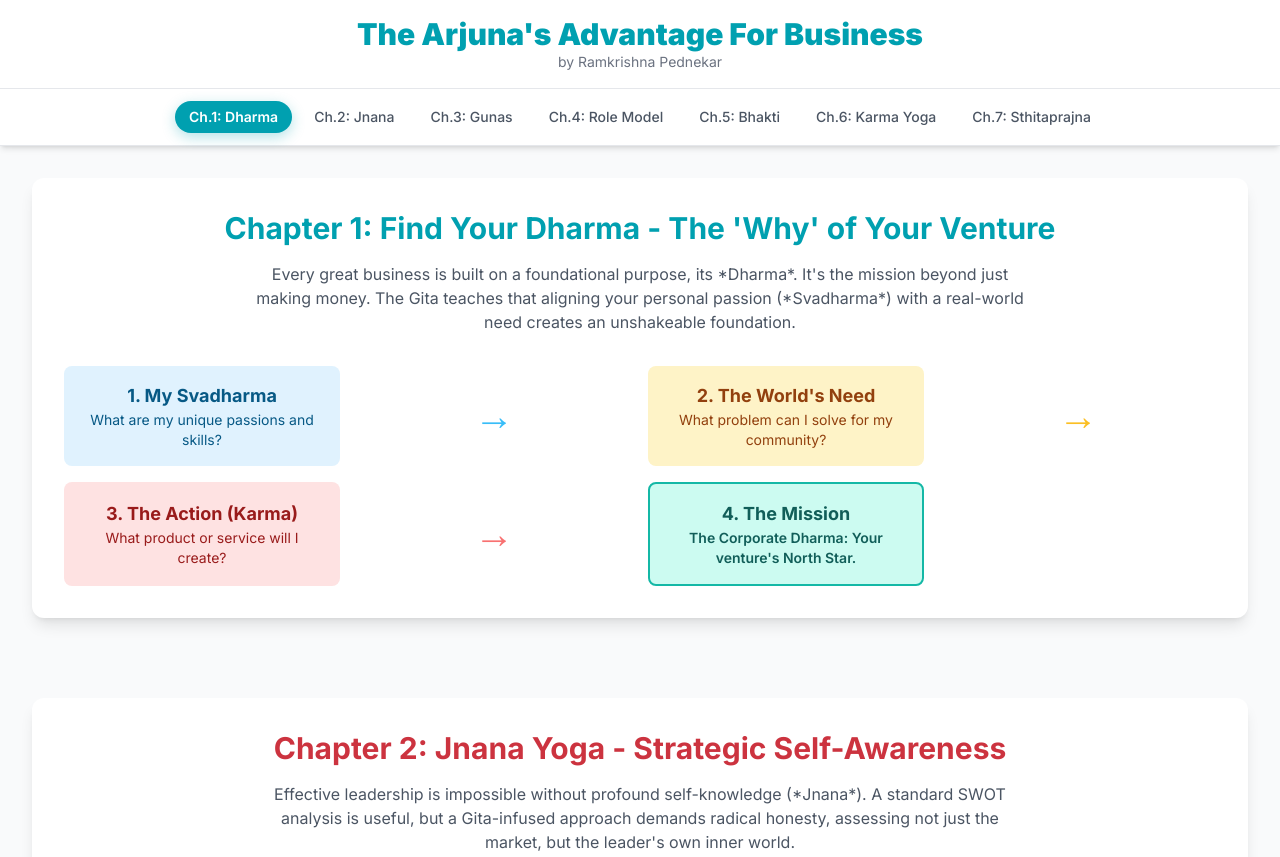
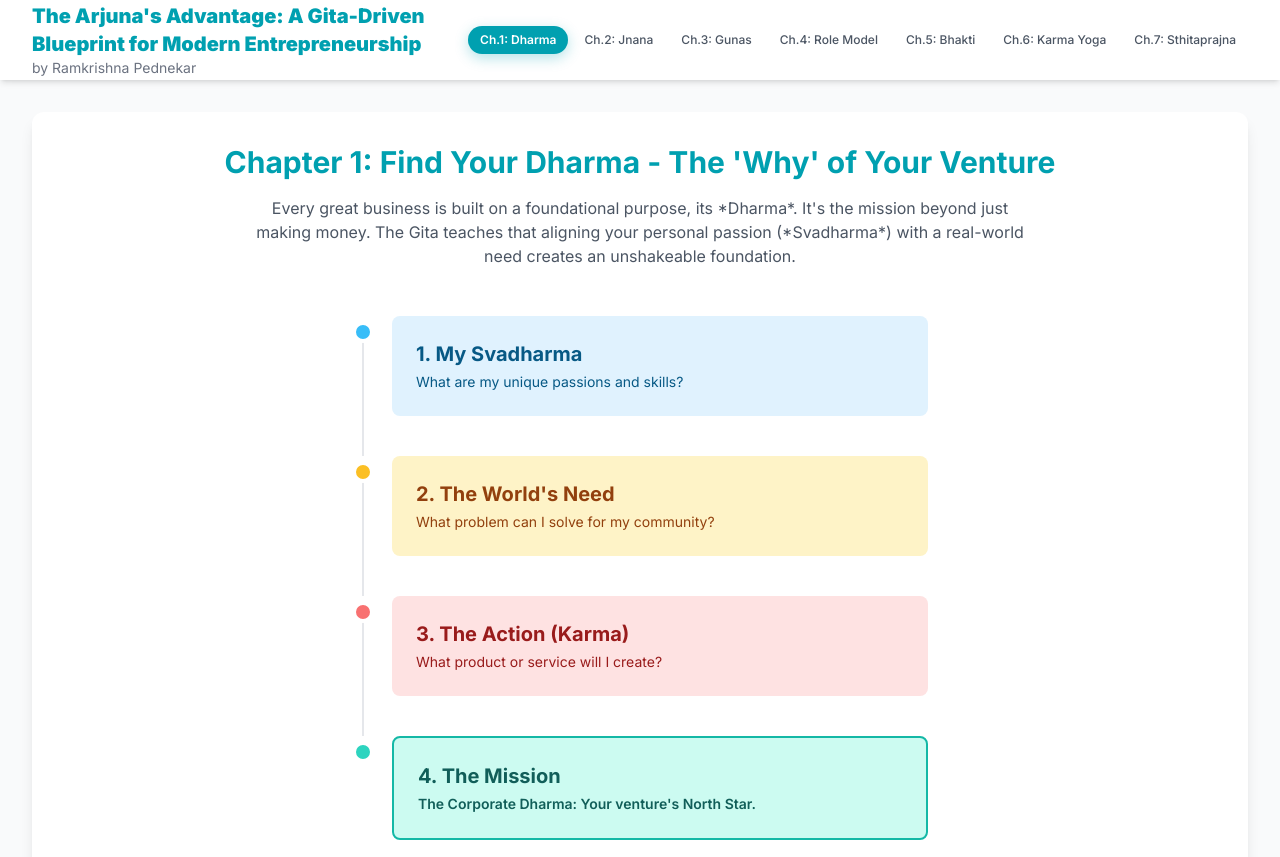
Before and after one commit to sidd82/The-Arjuna-s-Advantage-For-Business, a plain HTML site: page index.html in a window 1280 px wide. Shown: the top 857 px of the page. Drawn offline with nearby package versions, Linux system fonts and the light colour scheme.

Commit message:
Update index.html

```diff
--- a/index.html
+++ b/index.html
@@ -28,9 +28,10 @@
         }
         .nav-link {
             transition: all 0.2s ease-in-out;
-            padding: 6px 14px;
+            padding: 6px 12px;
             border-radius: 9999px;
             font-weight: 500;
+            white-space: nowrap;
         }
         .nav-link.active {
             background-color: #00A0B0;
@@ -63,10 +64,6 @@
             transform: translateY(-8px);
             box-shadow: 0 10px 15px -3px rgba(0, 0, 0, 0.1), 0 4px 6px -2px rgba(0, 0, 0, 0.05);
         }
-        .flowchart-arrow {
-            font-size: 2.5rem;
-            line-height: 1;
-        }
         .flip-card {
             background-color: transparent;
             perspective: 1000px;
@@ -98,18 +95,67 @@
         .flip-card-back {
             transform: rotateY(180deg);
         }
+        .timeline-item {
+            position: relative;
+            padding-bottom: 2.5rem;
+        }
+        .timeline-item:last-child {
+            padding-bottom: 0;
+        }
+        .timeline-line {
+            position: absolute;
+            top: 10px;
+            left: 10px;
+            bottom: 0;
+            width: 2px;
+            background-color: #e5e7eb;
+        }
+         .timeline-item:last-child .timeline-line {
+            display: none;
+        }
+        .timeline-dot {
+            position: absolute;
+            top: 5px;
+            left: 0;
+            width: 22px;
+            height: 22px;
+            border-radius: 50%;
+            border: 4px solid white;
+        }
     </style>
 </head>
 <body class="bg-gray-50 text-gray-800">
 
     <header id="page-header" class="bg-white/95 backdrop-blur-lg fixed top-0 left-0 right-0 z-50 shadow-md">
-        <div class="container mx-auto px-4 md:px-8 text-center py-4">
-             <h1 class="text-2xl md:text-3xl font-black text-[#00A0B0]">The Arjuna's Advantage For Business</h1>
-             <p class="text-sm text-gray-500">by Ramkrishna Pednekar</p>
+        <div class="container mx-auto px-4 md:px-8">
+            <div class="flex items-center justify-between h-20">
+                <div class="text-left">
+                     <h1 class="text-lg md:text-xl font-black text-[#00A0B0]">The Arjuna's Advantage: A Gita-Driven Blueprint for Modern Entrepreneurship</h1>
+                     <p class="text-xs md:text-sm text-gray-500">by Ramkrishna Pednekar</p>
                 </div>
-        <nav class="border-b border-t border-gray-200 py-3">
-            <div class="container mx-auto px-4">
-                <div class="flex items-center justify-center flex-wrap gap-x-2 gap-y-2">
+                <!-- Desktop Nav -->
+                <nav class="hidden lg:flex items-center space-x-1">
+                    <a href="#dharma" class="nav-link text-xs text-gray-600">Ch.1: Dharma</a>
+                    <a href="#jnana" class="nav-link text-xs text-gray-600">Ch.2: Jnana</a>
+                    <a href="#gunas" class="nav-link text-xs text-gray-600">Ch.3: Gunas</a>
+                    <a href="#role-model" class="nav-link text-xs text-gray-600">Ch.4: Role Model</a>
+                    <a href="#bhakti" class="nav-link text-xs text-gray-600">Ch.5: Bhakti</a>
+                    <a href="#karma-yoga" class="nav-link text-xs text-gray-600">Ch.6: Karma Yoga</a>
+                    <a href="#sthitaprajna" class="nav-link text-xs text-gray-600">Ch.7: Sthitaprajna</a>
+                </nav>
+                <!-- Mobile Menu Button -->
+                <div class="lg:hidden">
+                    <button id="menu-btn" class="p-2 rounded-md text-gray-600 hover:text-gray-900 hover:bg-gray-100 focus:outline-none focus:ring-2 focus:ring-inset focus:ring-teal-500">
+                        <span class="sr-only">Open main menu</span>
+                        <svg id="menu-open-icon" class="h-6 w-6" fill="none" viewBox="0 0 24 24" stroke="currentColor"><path stroke-linecap="round" stroke-linejoin="round" stroke-width="2" d="M4 6h16M4 12h16M4 18h16"></path></svg>
+                        <svg id="menu-close-icon" class="h-6 w-6 hidden" fill="none" viewBox="0 0 24 24" stroke="currentColor"><path stroke-linecap="round" stroke-linejoin="round" stroke-width="2" d="M6 18L18 6M6 6l12 12"></path></svg>
+                    </button>
+                </div>
+            </div>
+        </div>
+        <!-- Mobile Menu -->
+        <nav id="mobile-menu" class="hidden lg:hidden border-t border-gray-200">
+            <div class="flex flex-col items-center space-y-2 py-4">
                 <a href="#dharma" class="nav-link text-sm text-gray-600">Ch.1: Dharma</a>
                 <a href="#jnana" class="nav-link text-sm text-gray-600">Ch.2: Jnana</a>
                 <a href="#gunas" class="nav-link text-sm text-gray-600">Ch.3: Gunas</a>
@@ -117,7 +163,6 @@
                 <a href="#bhakti" class="nav-link text-sm text-gray-600">Ch.5: Bhakti</a>
                 <a href="#karma-yoga" class="nav-link text-sm text-gray-600">Ch.6: Karma Yoga</a>
                 <a href="#sthitaprajna" class="nav-link text-sm text-gray-600">Ch.7: Sthitaprajna</a>
-                </div>
             </div>
         </nav>
         <div id="read-progress-bar"></div>
@@ -128,15 +173,47 @@
         <main class="space-y-20">
             <section id="dharma" class="infographic-section bg-white rounded-xl shadow-lg p-6 md:p-8">
                 <h2 class="text-3xl font-bold text-[#00A0B0] mb-4 text-center">Chapter 1: Find Your Dharma - The 'Why' of Your Venture</h2>
-                <p class="text-center text-gray-600 mb-8 max-w-3xl mx-auto">Every great business is built on a foundational purpose, its *Dharma*. It's the mission beyond just making money. The Gita teaches that aligning your personal passion (*Svadharma*) with a real-world need creates an unshakeable foundation.</p>
-                <div class="grid grid-cols-1 md:grid-cols-4 items-center gap-y-4 md:gap-x-4 text-center">
-                    <div class="interactive-card bg-sky-100 text-sky-800 p-4 rounded-lg h-full flex flex-col justify-center"><h3 class="font-bold text-lg">1. My Svadharma</h3><p class="text-sm">What are my unique passions and skills?</p></div>
-                    <div class="flowchart-arrow text-sky-400 hidden md:block">&rarr;</div><div class="flowchart-arrow text-sky-400 md:hidden">&darr;</div>
-                    <div class="interactive-card bg-amber-100 text-amber-800 p-4 rounded-lg h-full flex flex-col justify-center"><h3 class="font-bold text-lg">2. The World's Need</h3><p class="text-sm">What problem can I solve for my community?</p></div>
-                    <div class="flowchart-arrow text-amber-400 hidden md:block">&rarr;</div><div class="flowchart-arrow text-amber-400 md:hidden">&darr;</div>
-                    <div class="interactive-card bg-red-100 text-red-800 p-4 rounded-lg h-full flex flex-col justify-center"><h3 class="font-bold text-lg">3. The Action (Karma)</h3><p class="text-sm">What product or service will I create?</p></div>
-                    <div class="flowchart-arrow text-red-400 hidden md:block">&rarr;</div><div class="flowchart-arrow text-red-400 md:hidden">&darr;</div>
-                    <div class="interactive-card bg-teal-100 text-teal-800 p-4 rounded-lg border-2 border-teal-500 h-full flex flex-col justify-center"><h3 class="font-bold text-lg">4. The Mission</h3><p class="text-sm font-semibold">The Corporate Dharma: Your venture's North Star.</p></div>
+                <p class="text-center text-gray-600 mb-12 max-w-3xl mx-auto">Every great business is built on a foundational purpose, its *Dharma*. It's the mission beyond just making money. The Gita teaches that aligning your personal passion (*Svadharma*) with a real-world need creates an unshakeable foundation.</p>
+                <div class="max-w-xl mx-auto">
+                    <div class="timeline-item">
+                        <div class="timeline-line"></div>
+                        <div class="timeline-dot bg-sky-400"></div>
+                        <div class="ml-10">
+                            <div class="interactive-card bg-sky-100 text-sky-800 p-6 rounded-lg">
+                                <h3 class="font-bold text-xl mb-1">1. My Svadharma</h3>
+                                <p class="text-sm">What are my unique passions and skills?</p>
+                            </div>
+                        </div>
+                    </div>
+                    <div class="timeline-item">
+                        <div class="timeline-line"></div>
+                        <div class="timeline-dot bg-amber-400"></div>
+                        <div class="ml-10">
+                            <div class="interactive-card bg-amber-100 text-amber-800 p-6 rounded-lg">
+                                <h3 class="font-bold text-xl mb-1">2. The World's Need</h3>
+                                <p class="text-sm">What problem can I solve for my community?</p>
+                            </div>
+                        </div>
+                    </div>
+                    <div class="timeline-item">
+                        <div class="timeline-line"></div>
+                        <div class="timeline-dot bg-red-400"></div>
+                         <div class="ml-10">
+                            <div class="interactive-card bg-red-100 text-red-800 p-6 rounded-lg">
+                                <h3 class="font-bold text-xl mb-1">3. The Action (Karma)</h3>
+                                <p class="text-sm">What product or service will I create?</p>
+                            </div>
+                        </div>
+                    </div>
+                    <div class="timeline-item">
+                        <div class="timeline-dot bg-teal-400"></div>
+                        <div class="ml-10">
+                           <div class="interactive-card bg-teal-100 text-teal-800 p-6 rounded-lg border-2 border-teal-500">
+                                <h3 class="font-bold text-xl mb-1">4. The Mission</h3>
+                                <p class="text-sm font-semibold">The Corporate Dharma: Your venture's North Star.</p>
+                            </div>
+                        </div>
+                    </div>
                 </div>
             </section>
 
@@ -221,6 +298,10 @@
             const sections = document.querySelectorAll('.infographic-section');
             const navLinks = document.querySelectorAll('.nav-link');
             const pageHeader = document.getElementById('page-header');
+            const menuBtn = document.getElementById('menu-btn');
+            const mobileMenu = document.getElementById('mobile-menu');
+            const openIcon = document.getElementById('menu-open-icon');
+            const closeIcon = document.getElementById('menu-close-icon');
 
             function setBodyPadding() {
                 const headerHeight = pageHeader.offsetHeight;
@@ -245,7 +326,7 @@
                     }
                 });
 
-                if (currentSectionId === '' && sections.length > 0) {
+                if (window.scrollY < sections[0].offsetTop - navHeight) {
                     currentSectionId = sections[0].getAttribute('id');
                 }
 
@@ -264,6 +345,25 @@
             window.addEventListener('scroll', () => {
                 updateProgressBar();
                 updateActiveNavLink();
+            });
+
+            menuBtn.addEventListener('click', () => {
+                const isExpanded = menuBtn.getAttribute('aria-expanded') === 'true';
+                menuBtn.setAttribute('aria-expanded', !isExpanded);
+                mobileMenu.classList.toggle('hidden');
+                openIcon.classList.toggle('hidden');
+                closeIcon.classList.toggle('hidden');
+                setBodyPadding(); // Recalculate padding when menu opens/closes
+            });
+
+            mobileMenu.addEventListener('click', (e) => {
+                if (e.target.tagName === 'A') {
+                    menuBtn.setAttribute('aria-expanded', 'false');
+                    mobileMenu.classList.add('hidden');
+                    openIcon.classList.remove('hidden');
+                    closeIcon.classList.add('hidden');
+                    setTimeout(setBodyPadding, 100); // Recalculate after menu closes
+                }
             });
 
             const wrapLabel = (label, maxWidth = 16) => {
```
Lines whose indentation alone changed are shown as unchanged.
